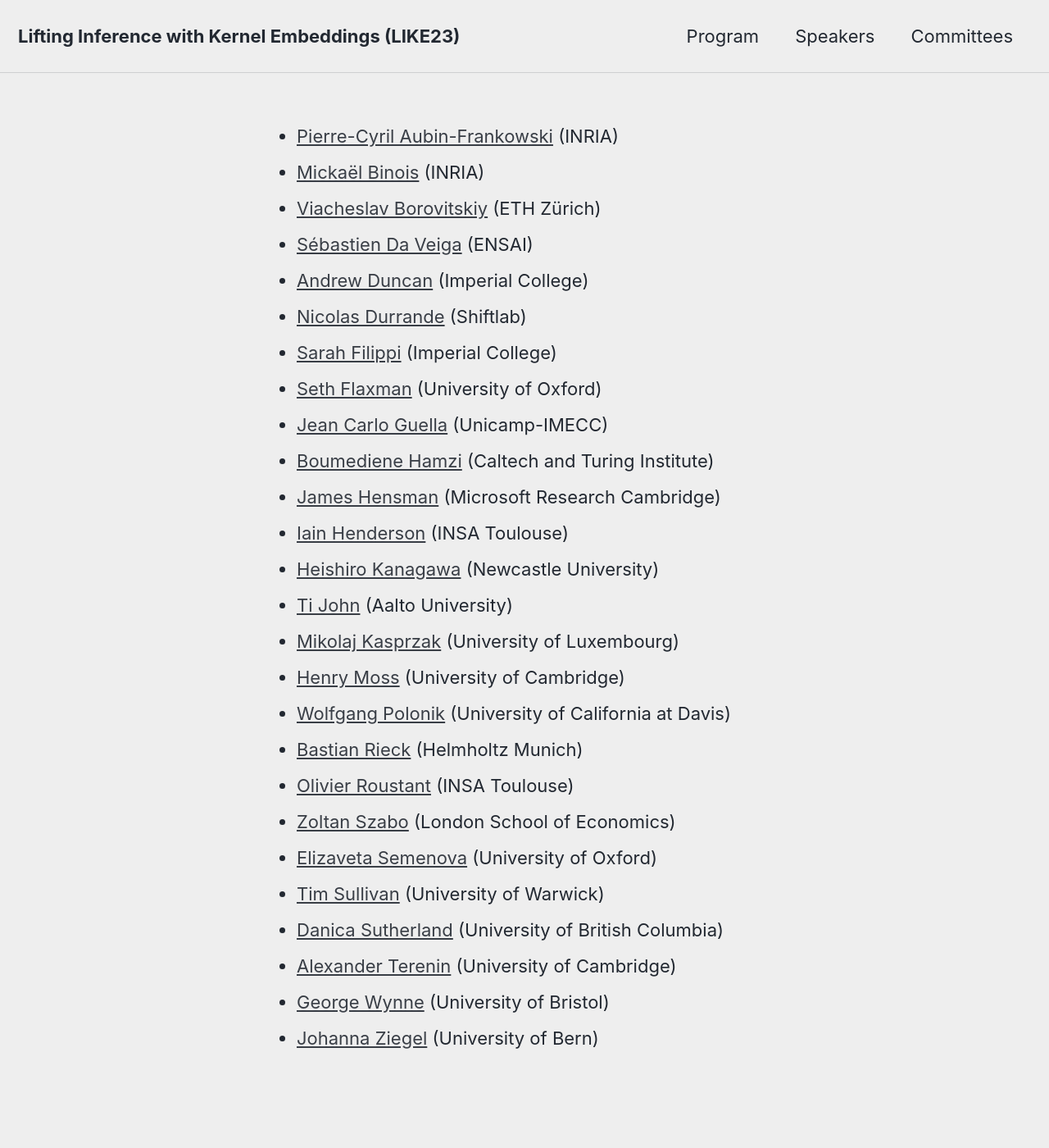
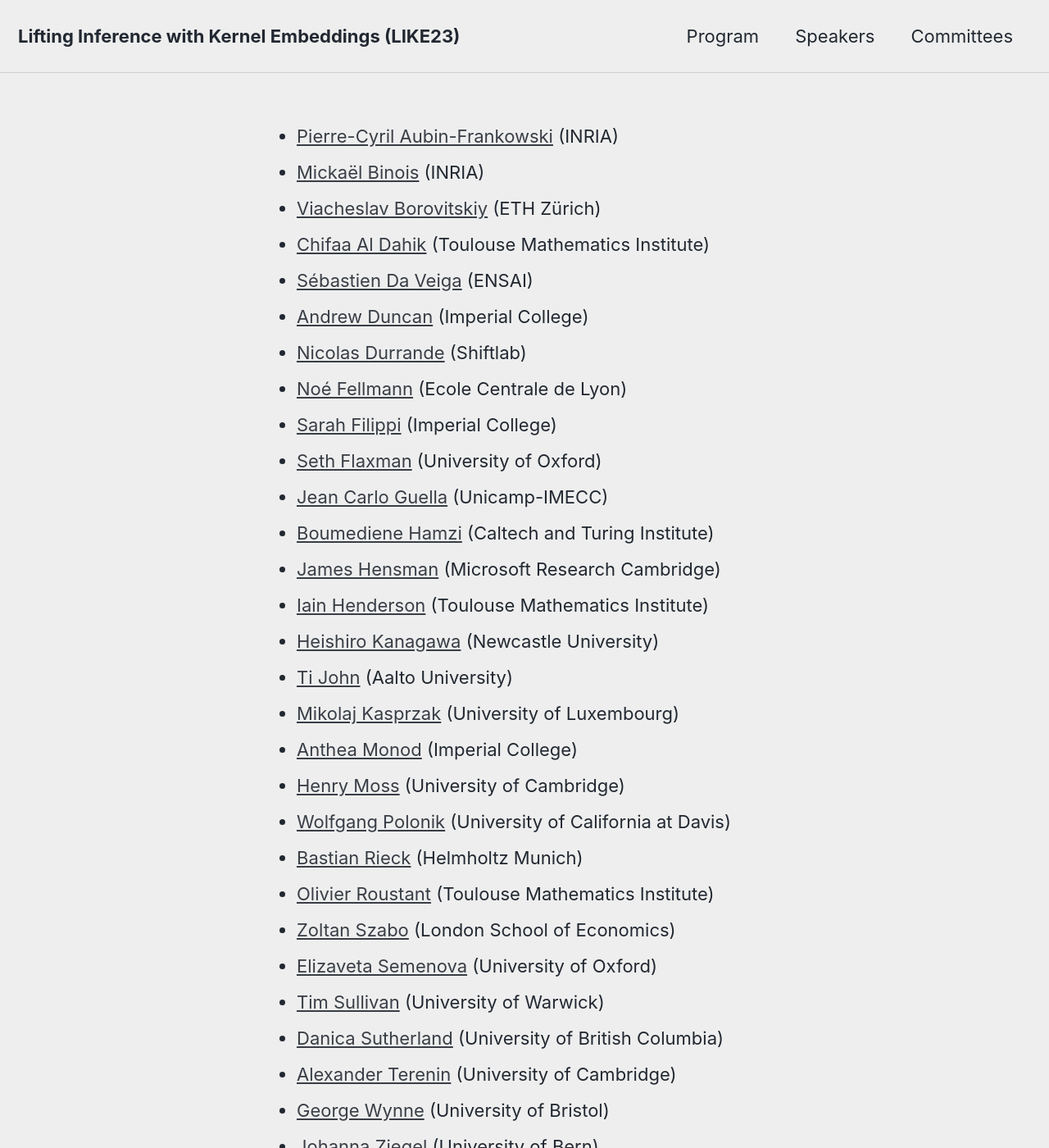
Before and after one commit to LIKE23-Bern/LIKE23-Bern.github.io, a Jekyll site: the page built from _pages/speakers.md, in a window 1280 px wide and 1400 px high. Shown: the whole window at 82% size. Built offline with Jekyll 4.4.1, drawn with Linux system fonts in a browser that asks for light colours; cached includes are drawn as plain includes.

Commit message:
Update speakers.md

```diff
--- a/_pages/speakers.md
+++ b/_pages/speakers.md
@@ -9,22 +9,25 @@ permalink: /speakers/
   * [Pierre-Cyril Aubin-Frankowski](https://pcaubin.github.io/) (INRIA)
   * [Mickaël Binois](https://sites.google.com/site/mickaelbinoishomepage/) (INRIA)
   * [Viacheslav Borovitskiy](https://vab.im/) (ETH Zürich)
+  * [Chifaa Al Dahik](https://www.researchgate.net/profile/Chifaa-Al-Dahik) (Toulouse Mathematics Institute)
   * [Sébastien Da Veiga](https://ensai.fr/en/equipe/da-veiga-sebastien/) (ENSAI)
   * [Andrew Duncan](https://www.ma.imperial.ac.uk/~aduncan/) (Imperial College)
   * [Nicolas Durrande](https://sites.google.com/site/nicolasdurrandehomepage/) (Shiftlab)
+  * [Noé Fellmann](https://nfllmann.github.io/) (Ecole Centrale de Lyon)
   * [Sarah Filippi](https://www.imperial.ac.uk/people/s.filippi) (Imperial College)
   * [Seth Flaxman](https://sethrf.com/) (University of Oxford)
   * [Jean Carlo Guella](https://jeanguella.wixsite.com/jeanguella) (Unicamp-IMECC)
   * [Boumediene Hamzi](https://sites.google.com/site/boumedienehamzi/) (Caltech and Turing Institute)
   * [James Hensman](https://scholar.google.com/citations?user=l8dX3ssAAAAJ&hl=en) (Microsoft Research Cambridge)
-  * [Iain Henderson](https://iain-pl-henderson.github.io/i-henders/about) (INSA Toulouse)
+  * [Iain Henderson](https://iain-pl-henderson.github.io/i-henders/about) (Toulouse Mathematics Institute)
   * [Heishiro Kanagawa](https://noukoudashisoup.github.io/) (Newcastle University)
   * [Ti John](http://www.infinitecuriosity.org/about/) (Aalto University)
   * [Mikolaj Kasprzak](https://www.mikolajkasprzak.com/) (University of Luxembourg)
+  * [Anthea Monod](https://www.imperial.ac.uk/people/a.monod) (Imperial College)
   * [Henry Moss](https://henrymoss.github.io/) (University of Cambridge)
   * [Wolfgang Polonik](https://www.stat.ucdavis.edu/~polonik/WP-personal-home.html) (University of California at Davis)
   * [Bastian Rieck](https://bastian.rieck.me/) (Helmholtz Munich)
-  * [Olivier Roustant](https://olivier-roustant.fr/) (INSA Toulouse)
+  * [Olivier Roustant](https://olivier-roustant.fr/) (Toulouse Mathematics Institute)
   * [Zoltan Szabo](https://www.lse.ac.uk/statistics/people/zoltan-szabo) (London School of Economics)
   * [Elizaveta Semenova](https://www.elizaveta-semenova.com/) (University of Oxford)
   * [Tim Sullivan](http://www.tjsullivan.org.uk/) (University of Warwick)
```
